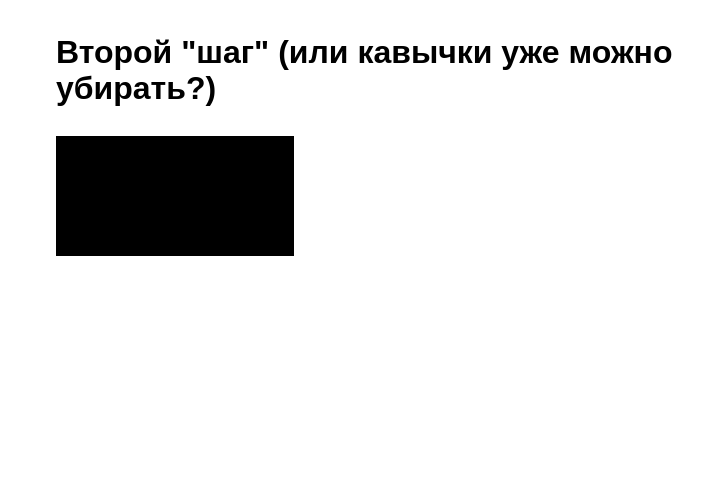
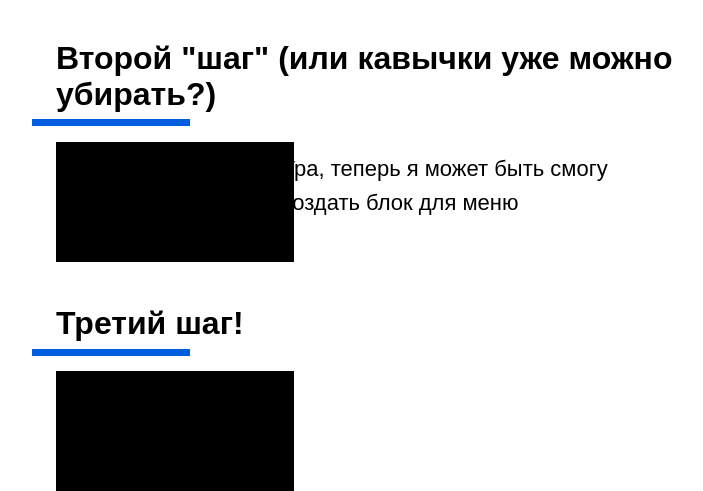
Before and after one commit to OstrovskayaDaria/HSE-PROJECT-first.second, a plain HTML site: page index.html in a window 1280 px wide. Shown: the part 701-1192 px from the top of the page, without its empty margins (220-923 px from the left). Before the commit the page ends 957 px from the top, so only its background shows below. Drawn offline with Linux system fonts and the light colour scheme.

Commit message:
2ой шаг доделан

```diff
--- a/index.html
+++ b/index.html
@@ -46,10 +46,17 @@
       <h2>Первый "шаг"!</h2>
       <div class="container"></div>
     <section class="sec">
-      <p> Ура, теперь я могу с помощью css <br>нарисовать прямоугольник И ДАЖЕ <br>задать ему цвет!)
+      <p> Ура, теперь я могу с помощью css <br>нарисовать прямоугольник И ДАЖЕ <br>задать ему цвет!)</p>
     </section>
-      <h2> Второй "шаг" (или кавычки уже можно убирать?)
+      <h2> Второй "шаг" (или кавычки уже можно убирать?)</h2>
       <div class="container2"></div>
-      <div class="box1"></div>
+      <div class="box"></div>
+    <section class="sec2">
+      <p> Ура, теперь я может быть смогу <br>создать блок для меню</p>
+    </section>
+    <h2> Третий шаг!</h2>
+    <div class="container3"></div>
+    <div class="box1"></div>
+    </section>
   </body>
 </html>
--- a/styles/style.css
+++ b/styles/style.css
@@ -123,7 +123,7 @@ h1, h2, h3 {
 }
 
 h1 {
-  margin-top: 300px;
+  margin-top: 540px;
 
   font-size: 40px;
   line-height: 46px;
@@ -189,7 +189,7 @@ p + p {
   width: 150px;
   margin-bottom: 180px;
 }
-.sec{
+.sec {
   position: absolute;
   right: 51px;
 
@@ -206,19 +206,38 @@ p + p {
   background-color: #000000;
 }
 .box {
+  position: absolute;
+  top: 820px;
+  right: 870px;
+
+  width: 158px;
+  height: 7px;
+
   background-color: rgb(0 93 221);
 }
-.flex {
-  display: flex;
+.sec2 {
+  position: absolute;
+  right: 51px;
+
+  margin-top: -160px;
+}
+.container3 {
+  position: relative;
+
   width: 238px;
   height: 120px;
   margin-top: 30px;
-  background-color: black;
+  margin-left: 0px;
+
+  background-color: #000000;
 }
+.box1 {
+  position: absolute;
+  top: 1050px;
+  right: 870px;
 
-.flex: div {
   width: 158px;
   height: 7px;
-  border-radius: 15px;
-  background-color: white;
+
+  background-color: rgb(0 93 221);
 }
```
